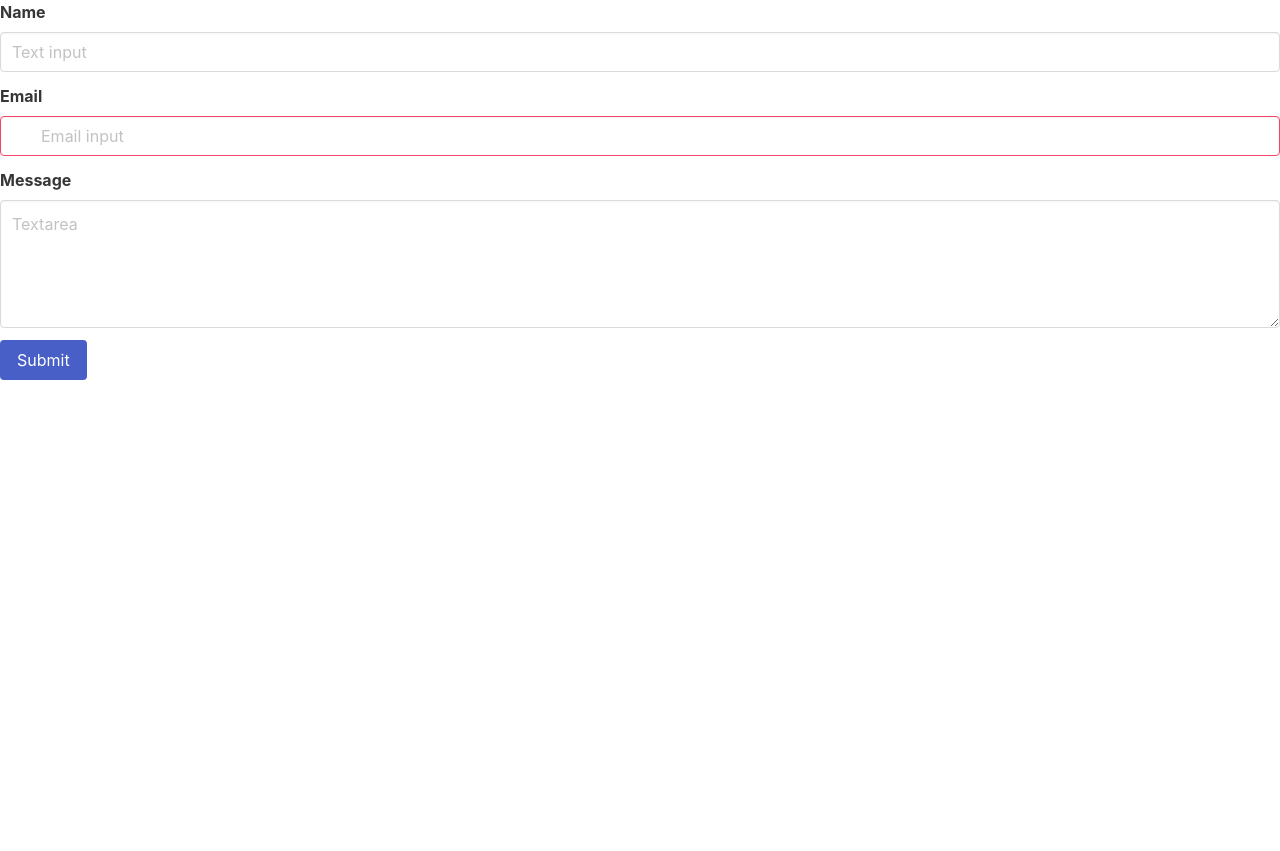
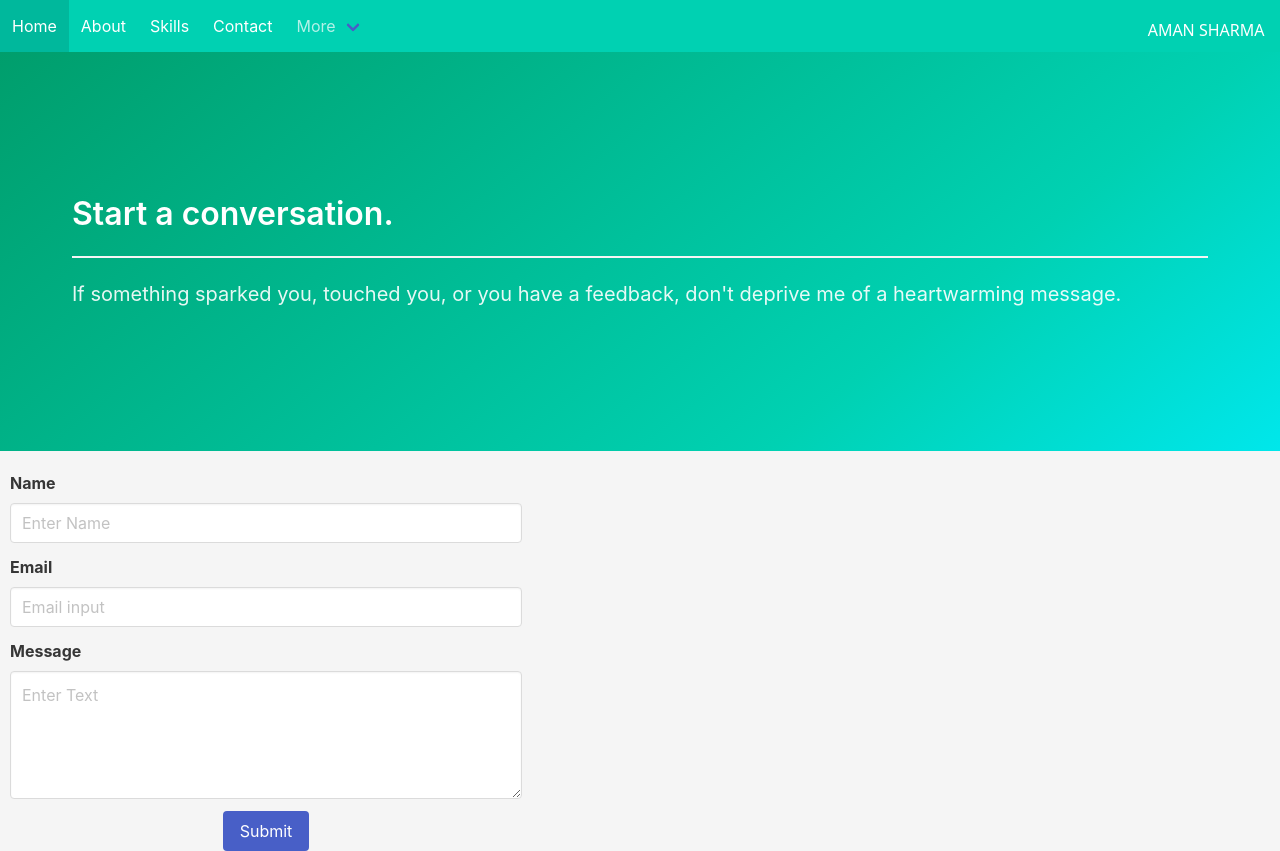
Before and after one commit to AmanSharma4419/Portfolio-site, a React (Create React App) app: page /contact in a window 1280 px wide. Before the commit the page ends 800 px from the top, so only its background shows below. Built offline with nearby package versions, Linux system fonts and the light colour scheme.

Commit message:
--implemented the contact form with email generation--

```diff
--- a/src/components/Contact.js
+++ b/src/components/Contact.js
@@ -1,5 +1,6 @@
 import React, { useState } from "react";
 import emailjs from "emailjs-com";
+import Navbar from "./Navbar";
 
 export default function Contact() {
   const [name, setname] = useState("");
@@ -7,18 +8,26 @@ export default function Contact() {
   const [message, setmessage] = useState("");
 
   let templateParams = {
+    to_name: "Aman Sharma",
     from_name: name,
     from_email: email,
+    reply_to: email,
     message_html: message,
   };
 
   const handleSubmit = (e) => {
+    console.log(
+      process.env.REACT_APP_API_gmail,
+      process.env.REACT_APP_API_template,
+      templateParams,
+      process.env.REACT_APP_API_user
+    );
     emailjs
       .send(
-        process.env.Service,
-        process.env.TEMPLATE_ID,
-        templateParams,
-        process.env.userID
+        process.env.REACT_APP_API_gmail,
+        process.env.REACT_APP_API_template,
+        process.env.templateParams,
+        process.env.REACT_APP_API_user
       )
       .then(
         function (response) {
@@ -31,13 +40,28 @@ export default function Contact() {
   };
   return (
     <>
+      <Navbar />
+      <section class="hero is-medium is-primary is-bold">
+        <div class="hero-body">
+          <div class="container">
+            <h1 class="title">Start a conversation.</h1>
+            <hr />
+            <h2 class="subtitle">
+              If something sparked you, touched you, or you have a feedback,
+              don't deprive me of a heartwarming message.
+            </h2>
+          </div>
+        </div>
+      </section>
+      <section class="hero is-light">
+        <div style={{ width: "40%", marginLeft: "10px", marginTop: "20px" }}>
           <div class="field">
             <label class="label">Name</label>
             <div class="control">
               <input
                 class="input"
                 type="text"
-            placeholder="Text input"
+                placeholder="Enter Name"
                 onChange={(e) => {
                   setname(e.target.value);
                 }}
@@ -47,10 +71,10 @@ export default function Contact() {
 
           <div class="field">
             <label class="label">Email</label>
-        <div class="control has-icons-left has-icons-right">
+            <div class="control">
               <input
-            class="input is-danger"
-            type="text"
+                type="Email"
+                class="input"
                 placeholder="Email input"
                 onChange={(e) => {
                   setemail(e.target.value);
@@ -65,7 +89,7 @@ export default function Contact() {
               <textarea
                 class="textarea"
                 type="text"
-            placeholder="Textarea"
+                placeholder="Enter Text"
                 onChange={(e) => {
                   setmessage(e.target.value);
                 }}
@@ -73,7 +97,10 @@ export default function Contact() {
             </div>
           </div>
 
-      <div class="field is-grouped">
+          <div
+            class="field is-grouped"
+            style={{ display: "flex", justifyContent: "center" }}
+          >
             <div class="control">
               <button
                 class="button is-link"
@@ -85,6 +112,8 @@ export default function Contact() {
               </button>
             </div>
           </div>
+        </div>
+      </section>
     </>
   );
 }
--- a/src/components/Navbar.js
+++ b/src/components/Navbar.js
@@ -4,6 +4,7 @@ import { Link } from "react-router-dom";
 export default function Navbar() {
   return (
     <>
+      <section class="hero is-primary">
         <nav class="navbar" role="navigation" aria-label="main navigation">
           <div id="navbarBasicExample" class="navbar-menu">
             <div class="navbar-start">
@@ -22,30 +23,36 @@ export default function Navbar() {
               </Link>
 
               <div class="navbar-item has-dropdown is-hoverable">
-              <a class="navbar-link">More</a>
+                <a class="navbar-link" >More</a>
 
                 <div class="navbar-dropdown">
                   <a
                     href="https://amansharmablog.netlify.app/"
-                  class="navbar-item"
+                    class="navbar-item" style={{color:"black"}}
                   >
                     Blog
                   </a>
-                <a href="https://github.com/AmanSharma4419" class="navbar-item">
+                  <a
+                    href="https://github.com/AmanSharma4419"
+                    class="navbar-item" style={{color:"black"}}
+                  >
                     Github
                   </a>
-                <a href="https://twitter.com/amansharma214" class="navbar-item">
+                  <a
+                    href="https://twitter.com/amansharma214"
+                    class="navbar-item" style={{color:"black"}}
+                  >
                     Twitter
                   </a>
                   <a
                     href="https://www.linkedin.com/in/aman-sharma-b21b68196/"
-                  class="navbar-item"
+                    class="navbar-item"style={{color:"black"}}
                   >
                     Linkdien
                   </a>
 
                   <hr class="navbar-divider" />
-                <a class="navbar-item">Report an issue</a>
+                  <a class="navbar-item" style={{color:"black"}}>Report an issue</a>
                 </div>
               </div>
             </div>
@@ -56,7 +63,7 @@ export default function Navbar() {
                     to="/"
                     style={{ boxSizing: "border-box", padding: "3.5px" }}
                   >
-                  <h2 style={{ color: "black", fontFamily: "sans" }}>
+                    <h2 style={{ color: "white", fontFamily: "sans" }}>
                       AMAN SHARMA
                     </h2>
                   </Link>
@@ -65,6 +72,7 @@ export default function Navbar() {
             </div>
           </div>
         </nav>
+      </section>
     </>
   );
 }
```
Lines whose indentation alone changed are shown as unchanged.
